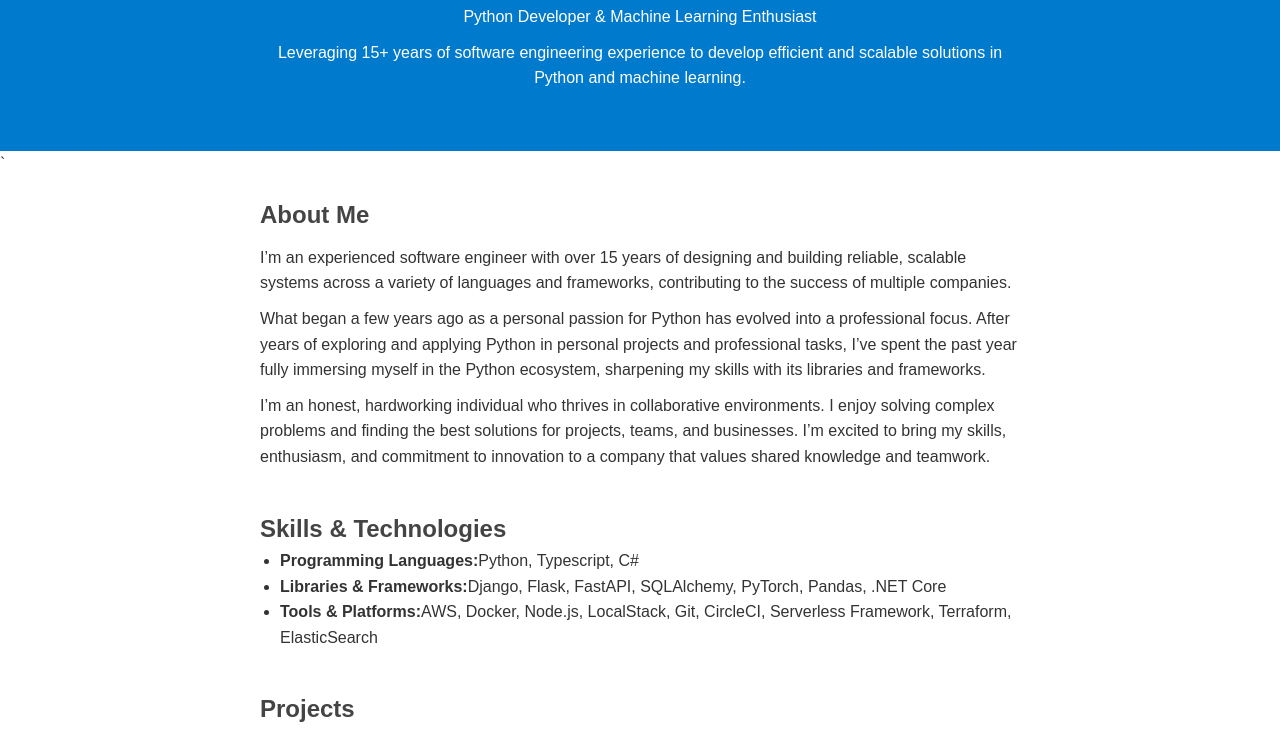
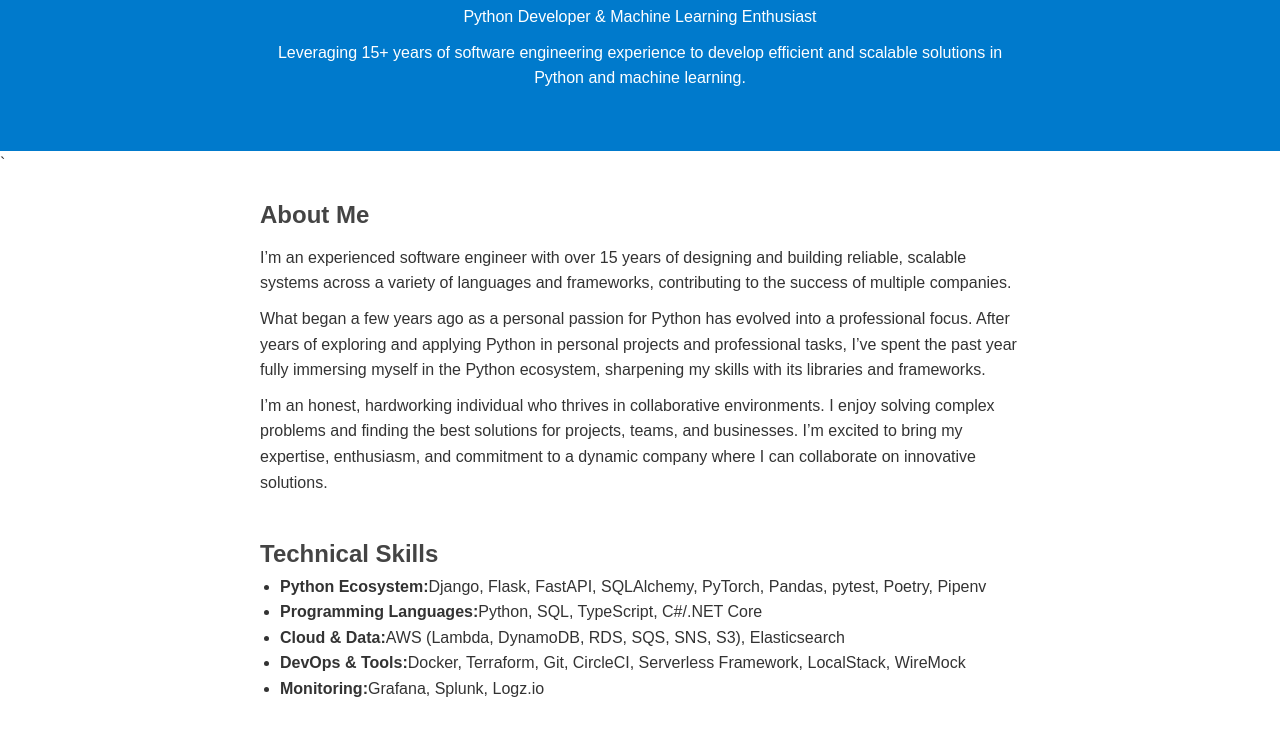
Before and after one commit to rigaml/rigaml.github.io, a plain HTML site: page index.html in a window 1280 px wide. Shown: the part 130-866 px from the top of the page. Drawn offline with Linux system fonts and the light colour scheme.

Commit message:
Reorganided skills section.

```diff
--- a/index.html
+++ b/index.html
@@ -46,25 +46,28 @@
       immersing myself in the Python ecosystem, sharpening my skills with its libraries and frameworks.</p>
 
     <p>I’m an honest, hardworking individual who thrives in collaborative environments. I enjoy solving complex problems
-      and finding the best solutions for projects, teams, and businesses. I’m excited to bring my skills, enthusiasm,
-      and commitment to innovation to a company that values shared knowledge and teamwork.</p>
+      and finding the best solutions for projects, teams, and businesses. I’m excited to bring my expertise, enthusiasm,
+      and commitment to a dynamic company where I can collaborate on innovative solutions.</p>
 
   </section>
 
   <!-- Skills Section -->
   <section id="skills" class="container">
-    <h2>Skills & Technologies</h2>
+    <h2>Technical Skills</h2>
     <ul>
-      <li><strong>Programming Languages:</strong>Python, Typescript, C#</li>
-      <li><strong>Libraries & Frameworks:</strong>Django, Flask, FastAPI, SQLAlchemy, PyTorch, Pandas, .NET Core</li>
-      <li><strong>Tools & Platforms:</strong>AWS, Docker, Node.js, LocalStack, Git, CircleCI, Serverless Framework,
-        Terraform, ElasticSearch</li>
+      <li><strong>Python Ecosystem:</strong>Django, Flask, FastAPI, SQLAlchemy, PyTorch, Pandas, pytest, Poetry, Pipenv
+      </li>
+      <li><strong>Programming Languages:</strong>Python, SQL, TypeScript, C#/.NET Core</li>
+      <li><strong>Cloud & Data:</strong>AWS (Lambda, DynamoDB, RDS, SQS, SNS, S3), Elasticsearch</li>
+      <li><strong>DevOps & Tools:</strong>Docker, Terraform, Git, CircleCI, Serverless Framework, LocalStack, WireMock
+      </li>
+      <li><strong>Monitoring:</strong>Grafana, Splunk, Logz.io</li>
     </ul>
   </section>
 
   <!-- Portfolio Section -->
   <section id="portfolio" class="container">
-    <h2>Projects</h2>
+    <h2>Projects Portfolio</h2>
     <div class="project">
       <a href="https://github.com/rigaml/portfolio" target="_blank" aria-label="Open project link in new tab">
         <h3>RESTful API for Stock Portfolio Management and Tax Calculation
```
